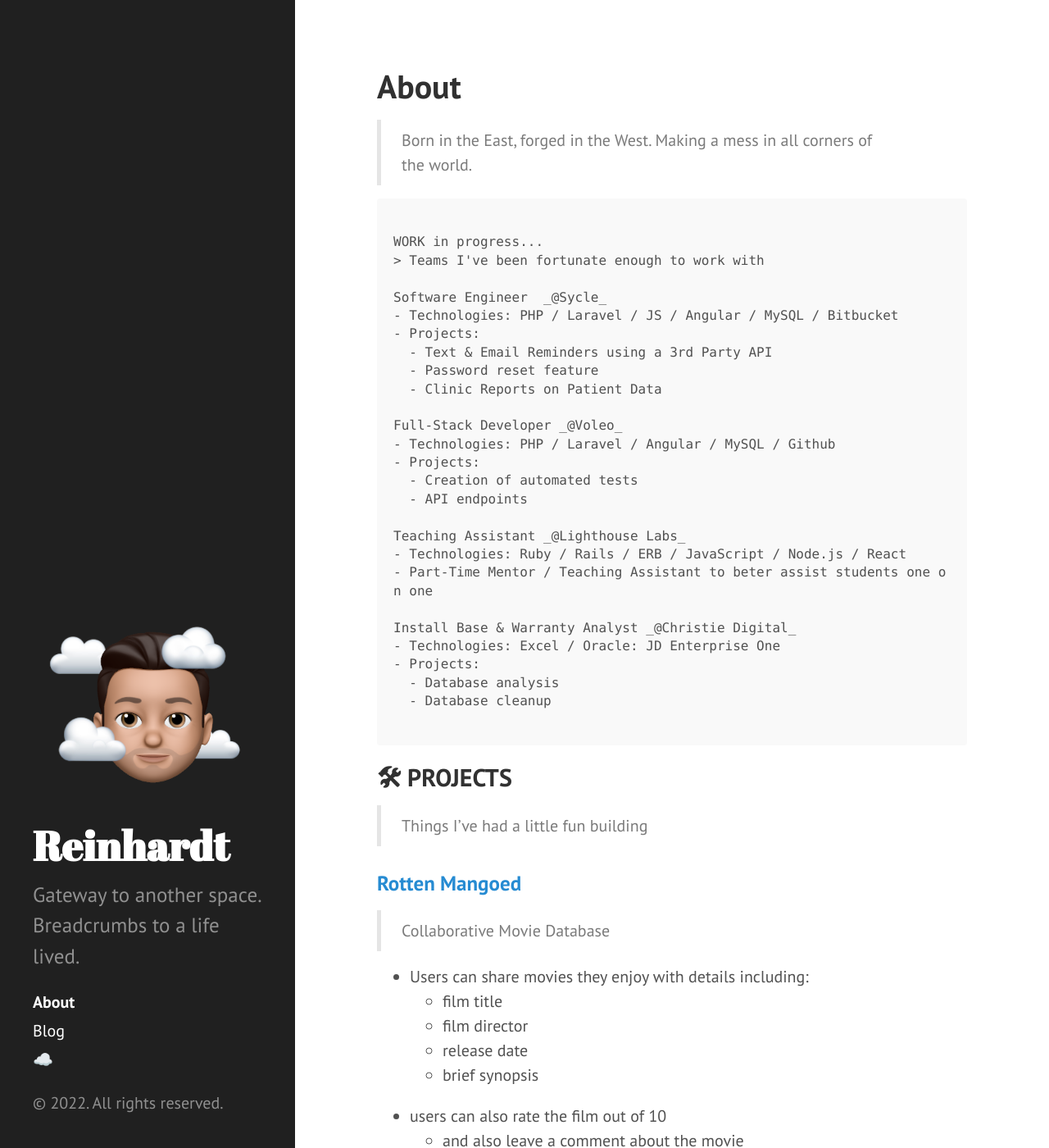
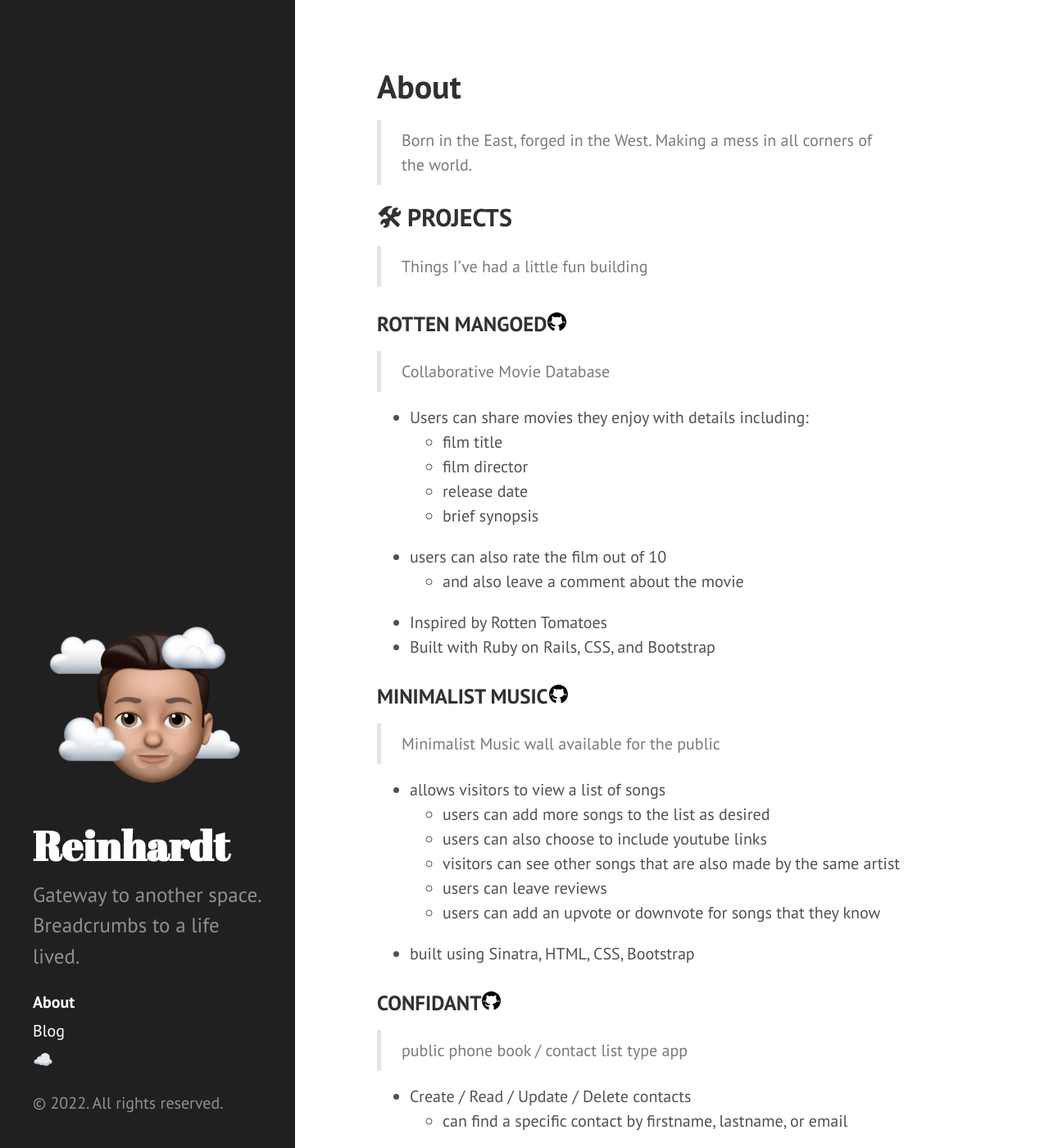
Before and after one commit to reinhardt021/reinhardt021.github.io, a Jekyll site: the page built from about.md, in a window 1280 px wide and 1400 px high. Shown: the whole window at 82% size. Built offline with Jekyll 4.4.1, drawn with Linux system fonts in a browser that asks for light colours; some of the changed text lies outside the part shown.

Commit message:
rearranged ABOUT and better icon link to github to projects

````diff
--- a/about.md
+++ b/about.md
@@ -8,6 +8,64 @@ permalink: /about
 <!--{:.main-title}-->
 
 > Born in the East, forged in the West. Making a mess in all corners of the world.
+
+## 🛠 PROJECTS
+> Things I've had a little fun building
+
+<!-- # [Rotten Mangoed](http://rotten-mangoed.herokuapp.com/) -->
+<!--### [Rotten Mangoed](https://github.com/reinhardtcgr/rotten_mangoes)-->
+### ROTTEN MANGOED [ ![Github]({{ site.baseurl }}/public/icons8-github-25.svg){: .socials#github} ]({{ site.mygithub }}/rotten_mangoes)
+{:.projects}
+> Collaborative Movie Database
+
+- Users can share movies they enjoy with details including:
+  - film title
+  - film director
+  - release date
+  - brief synopsis
+- users can also rate the film out of 10
+  - and also leave a comment about the movie
+- Inspired by Rotten Tomatoes
+- Built with Ruby on Rails, CSS, and Bootstrap
+
+
+<!-- # [Minimalist Music](https://minimalist-music.herokuapp.com/) -->
+<!--### [Minimalist Music](https://github.com/reinhardtcgr/music_wall_app)-->
+### MINIMALIST MUSIC [ ![Github]({{ site.baseurl }}/public/icons8-github-25.svg){: .socials#github} ]({{ site.mygithub }}/music_wall_app)
+{:.projects}
+> Minimalist Music wall available for the public
+
+- allows visitors to view a list of songs
+  - users can add more songs to the list as desired
+  - users can also choose to include youtube links
+  - visitors can see other songs that are also made by the same artist
+  - users can leave reviews
+  - users can add an upvote or downvote for songs that they know
+- built using Sinatra, HTML, CSS, Bootstrap
+
+
+<!-- # [Confidant](https://confidant.herokuapp.com/) -->
+<!--### [Confidant](https://github.com/reinhardtcgr/confidant)-->
+### CONFIDANT [ ![Github]({{ site.baseurl }}/public/icons8-github-25.svg){: .socials#github} ]({{ site.mygithub }}/confidant)
+{:.projects}
+> public phone book / contact list type app
+
+- Create / Read / Update / Delete contacts
+  - can find a specific contact by firstname, lastname, or email
+- built using Sinatra Framework / JavaScript / jQuery / CSS front-end / Bootstrap
+- first attempt at a Single Page App
+  - front-end pulls all information from back-end using AJAX requests
+  - Gravatar capabilities added for fun
+
+
+<!-- # [Finstagram](live URL here) -->
+<!--### [Finstagram](https://github.com/reinhardtcgr/finstagram)-->
+### FINSTAGRAM [ ![Github]({{ site.baseurl }}/public/icons8-github-25.svg){: .socials#github} ]({{ site.mygithub }}/finstagram)
+{:.projects}
+> Fish-themed Instagram clone
+
+- built using Ruby / Sinatra Framework / JavaScript / jQuery / CSS
+- done while Mentoring for Lighthouse Labs Part-time course
 
 
 ```
@@ -40,59 +98,7 @@ Install Base & Warranty Analyst _@Christie Digital_
 
 ```
 
-## 🛠 PROJECTS
-> Things I've had a little fun building
-
-<!-- # [Rotten Mangoed](http://rotten-mangoed.herokuapp.com/) -->
-
-### [Rotten Mangoed](https://github.com/reinhardtcgr/rotten_mangoes)
-> Collaborative Movie Database
-
-- Users can share movies they enjoy with details including:
-  - film title
-  - film director
-  - release date
-  - brief synopsis
-- users can also rate the film out of 10
-  - and also leave a comment about the movie
-- Inspired by Rotten Tomatoes
-- Built with Ruby on Rails, CSS, and Bootstrap
-
-
-<!-- # [Minimalist Music](https://minimalist-music.herokuapp.com/) -->
-
-### [Minimalist Music](https://github.com/reinhardtcgr/music_wall_app)
-> Minimalist Music wall available for the public
-
-- allows visitors to view a list of songs
-  - users can add more songs to the list as desired
-  - users can also choose to include youtube links
-  - visitors can see other songs that are also made by the same artist
-  - users can leave reviews
-  - users can add an upvote or downvote for songs that they know
-- built using Sinatra, HTML, CSS, Bootstrap
-
-
-<!-- # [Confidant](https://confidant.herokuapp.com/) -->
-
-### [Confidant](https://github.com/reinhardtcgr/confidant)
-> public phone book / contact list type app
-
-- Create / Read / Update / Delete contacts
-  - can find a specific contact by firstname, lastname, or email
-- built using Sinatra Framework / JavaScript / jQuery / CSS front-end / Bootstrap
-- first attempt at a Single Page App
-  - front-end pulls all information from back-end using AJAX requests
-  - Gravatar capabilities added for fun
-
-
-<!-- # [Finstagram](live URL here) -->
-
-### [Finstagram](https://github.com/reinhardtcgr/finstagram)
-> Fish-themed Instagram clone
-
-- built using Ruby / Sinatra Framework / JavaScript / jQuery / CSS
-- done while Mentoring for Lighthouse Labs Part-time course
+[RESUME](https://www.dropbox.com/s/ecl4kvatqa54drt/ReinhardtCagara.pdf?dl=0)
 
 
 ![Self Reflection]({{ site.baseurl }}/public/self-reflection.jpg){: #self-reflection}
--- a/public/css/hyde.css
+++ b/public/css/hyde.css
@@ -254,8 +254,14 @@ a.sidebar-nav-item:focus {
   color: #8f5536;
 }
 
+.projects {
+    display: flex;
+    align-items: flex-start;
+}
+
 .socials {
     display: inline;
+    margin: 0;
 }
 
 body {
````
Also changed, not shown: public/icons8-github-25.svg (added).
